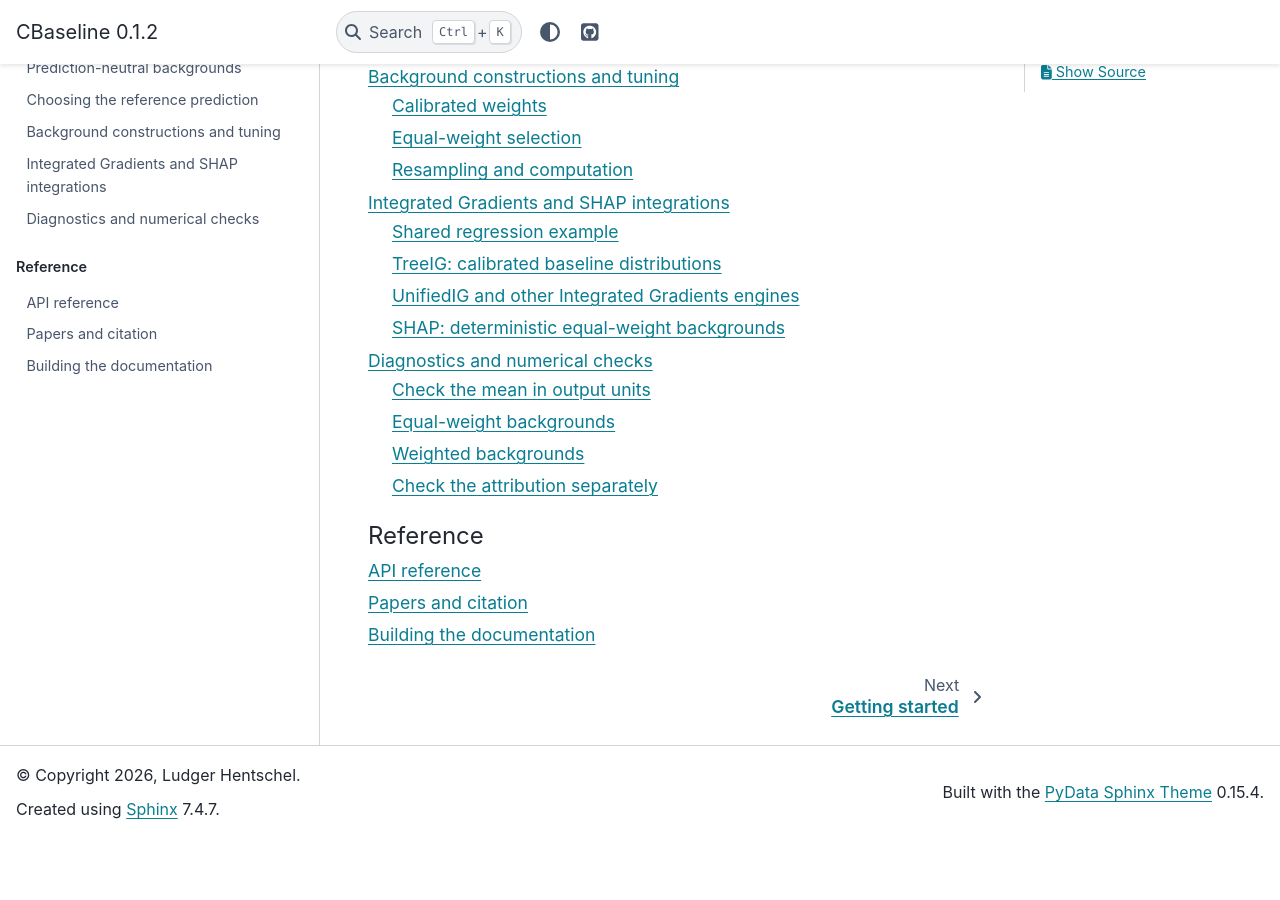
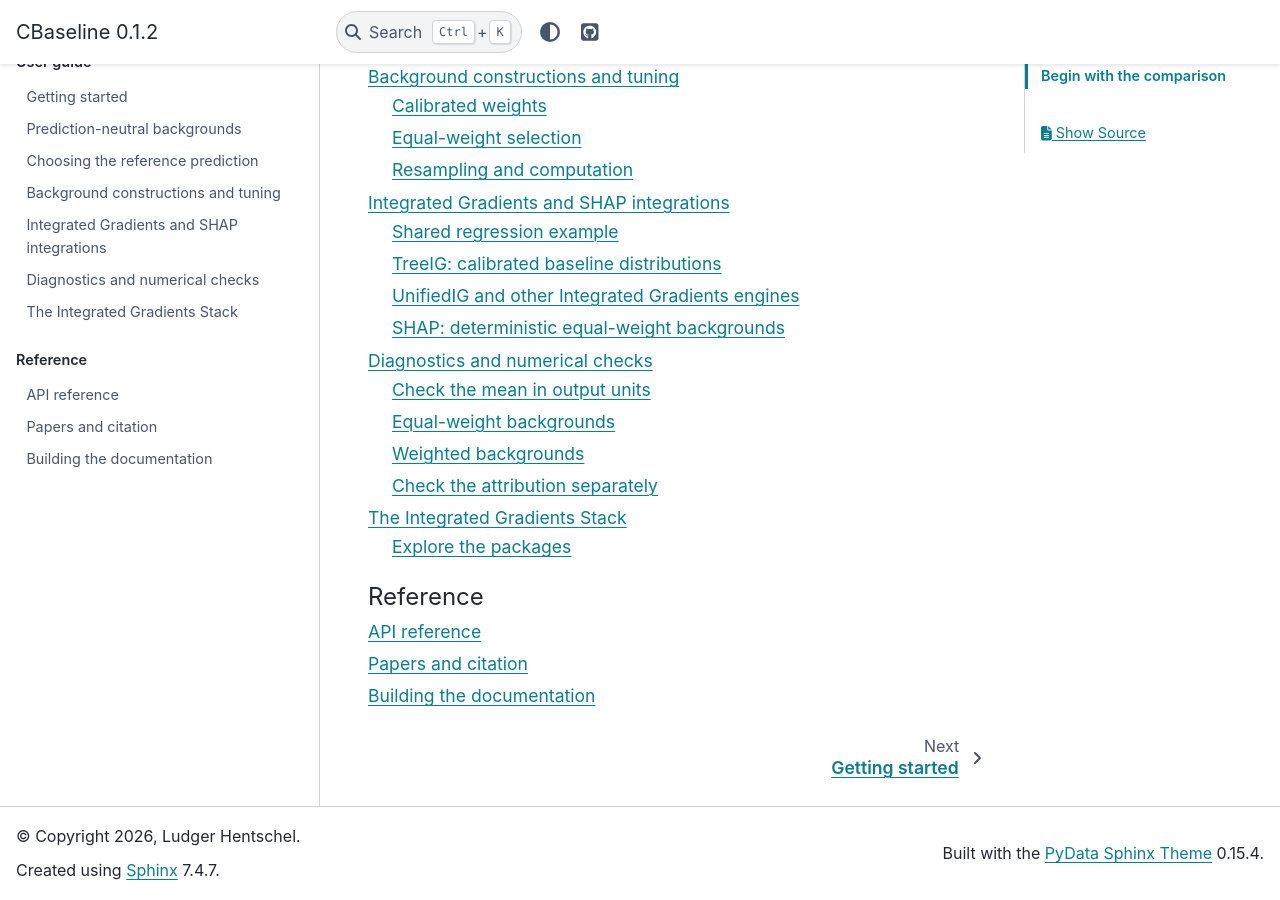
Before and after one commit to LudgerHentschel/cbaseline, a Sphinx documentation site: the page built from docs/index.md, in a window 1280 px wide and 900 px high, scrolled down 1948 px. Built offline with Sphinx 7.4.7 and the PyData theme 0.15.4, drawn with Linux system fonts in a browser that asks for light colours; before the commit the page ends 2787 px from its top, so only the background shows below that; some of the changed lines change nothing that is shown.

Commit message:
no message

````diff
--- /dev/null
+++ b/docs/ig-stack.md
@@ -0,0 +1,33 @@
+# The Integrated Gradients Stack
+
+| Package | Responsibility |
+|---|---|
+| [CBaseline](https://github.com/LudgerHentschel/cbaseline) | Construct empirical reference baseline distributions |
+| [skgrad](https://github.com/LudgerHentschel/skgrad) | Evaluate analytic input derivatives of supported sklearn functions |
+| [TreeIG](https://github.com/LudgerHentschel/treeig) | Account for prediction jumps along supported tree paths |
+| [UnifiedIG](https://github.com/LudgerHentschel/unifiedig) | Choose backends and compute feature attributions |
+
+An input gradient describes local sensitivity. Integrated Gradients also needs
+a baseline and integration along a path. skgrad supplies the derivative needed
+inside that integration; its metadata lets consumers recognize constant
+Jacobians or known polynomial quadrature orders.
+
+The [polynomial integration example](https://ludgerhentschel.github.io/skgrad/examples.html#integrating-a-polynomial-gradient)
+shows this composition explicitly and checks that feature contributions sum to
+the prediction difference. It is an educational example for a single baseline.
+Use UnifiedIG for the complete attribution interface and baseline distributions.
+
+Keep output scales aligned across packages. Differentiating decision scores,
+logits, and probabilities describes different contrasts. In particular, do not
+combine a score gradient with a probability-valued baseline prediction.
+
+## Explore the packages
+
+- [CBaseline documentation](https://ludgerhentschel.github.io/cbaseline/):
+  construct the reference distribution for the prediction contrast.
+- [skgrad documentation](https://ludgerhentschel.github.io/skgrad/):
+  evaluate analytic gradients, including supported preprocessing pipelines.
+- [TreeIG documentation](https://ludgerhentschel.github.io/treeig/):
+  compute Integrated Gradients for supported tree models.
+- [UnifiedIG guide](https://github.com/LudgerHentschel/unifiedig/blob/main/docs/how-it-works.md):
+  select the attribution backend through a common interface.
--- a/docs/index.md
+++ b/docs/index.md
@@ -46,6 +46,7 @@
 backgrounds
 integrations
 diagnostics
+ig-stack
 ```
 
 ```{toctree}
````
